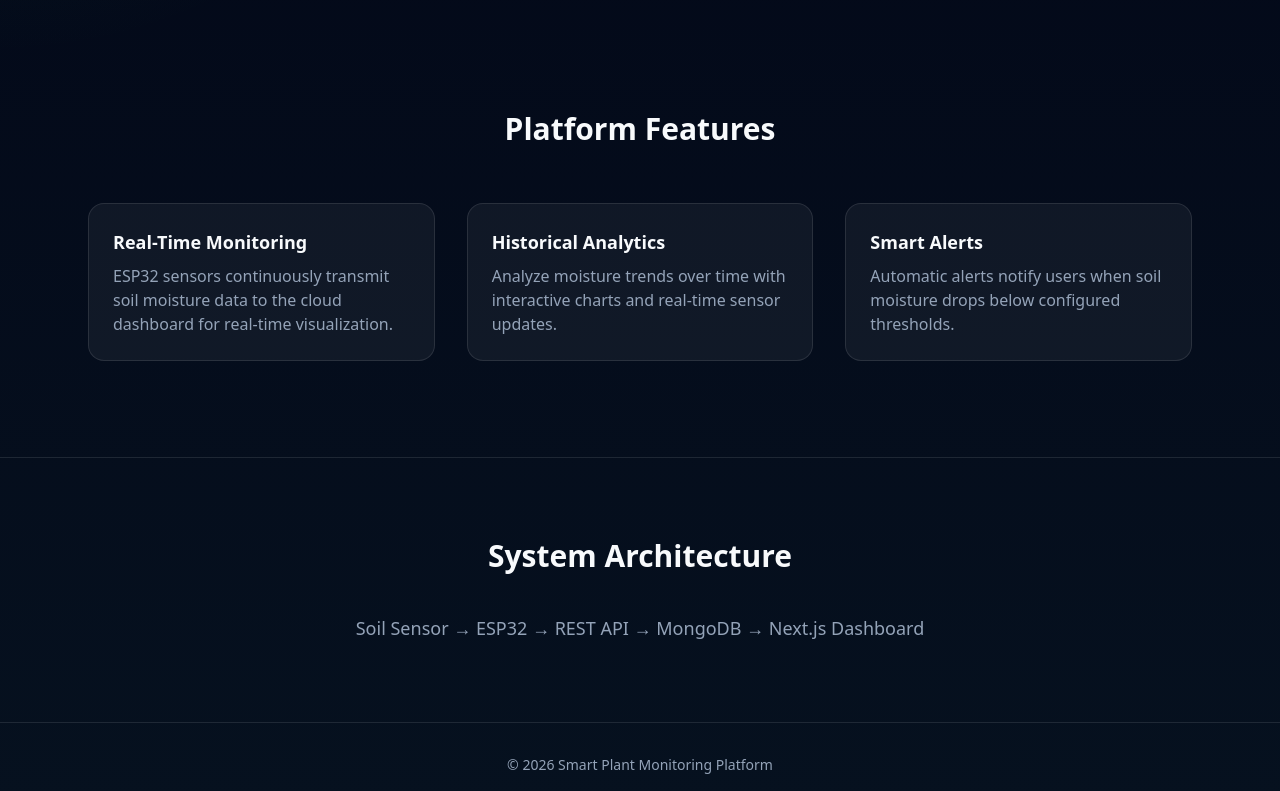
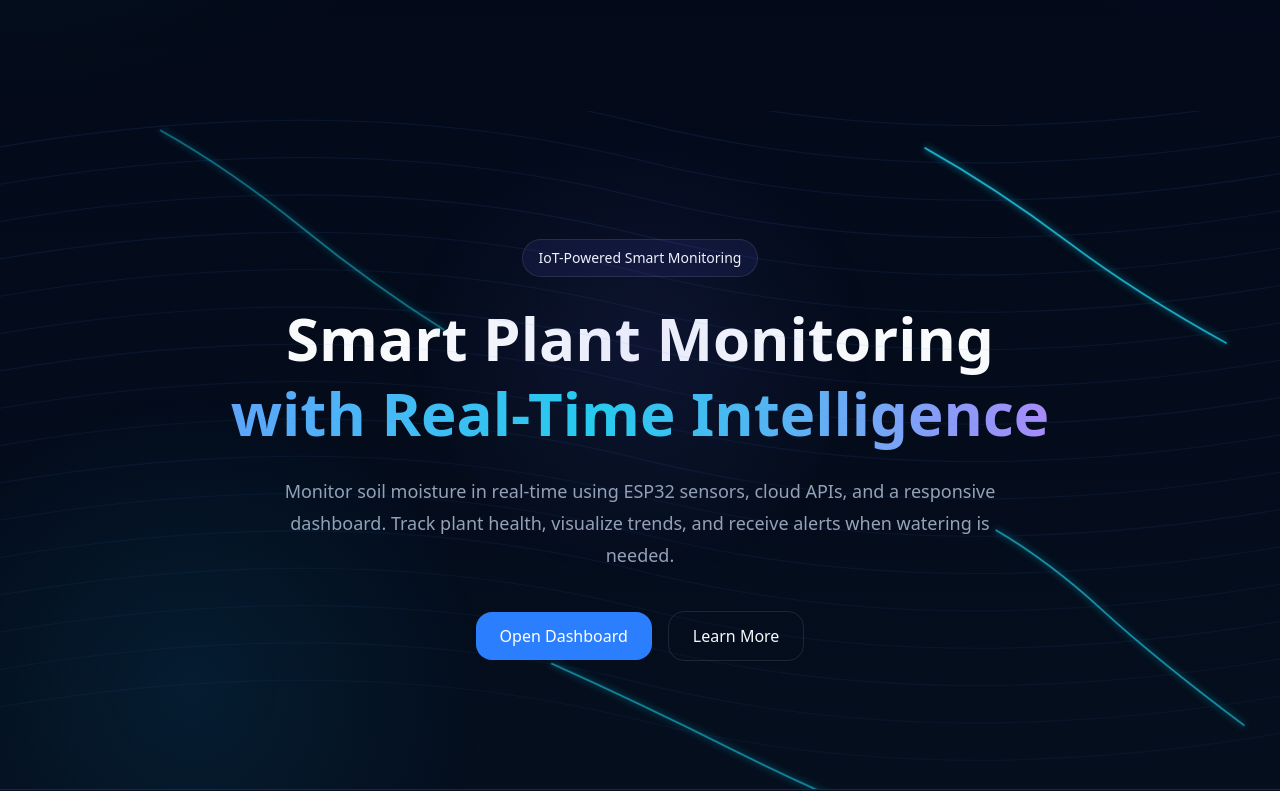
Before and after one commit to HridaySaikia/soil_moisture_iot, a Next.js app: page / in a window 1280 px wide. Shown: the part 444-1235 px from the top of the page. Built offline with nearby package versions, Linux system fonts and the light colour scheme.

Commit message:
project background

```diff
--- a/src/app/page.tsx
+++ b/src/app/page.tsx
@@ -2,6 +2,7 @@
 import Logo from "@/components/Logo";
 import Link from "next/link";
 import ThemeToggle from "@/components/ThemeToggle";
+import SignalWavesBackground from "@/components/SignalWavesBackground";
 
 export default function Home() {
   return (
@@ -73,52 +74,60 @@ export default function Home() {
         </div>
       </section>
 
-      <section className="mx-auto max-w-6xl px-4 pb-20 sm:px-6 sm:pb-24">
-        <h2 className="mb-10 text-center text-2xl font-semibold sm:mb-14 sm:text-3xl">
-          Platform Features
-        </h2>
+      <section className="relative isolate overflow-hidden">
+        <SignalWavesBackground />
 
-        <div className="grid gap-6 md:grid-cols-3 md:gap-8">
+        <div className="mx-auto max-w-6xl px-4 py-24 text-center sm:px-6 sm:py-32">
           <div
-            className="rounded-2xl border p-6"
+            className="mx-auto mb-6 inline-flex rounded-full border px-4 py-2 text-sm"
             style={{
               borderColor: "var(--border)",
-              background: "var(--card)",
+              background: "rgba(99,102,241,0.10)",
+              color: "var(--text-primary)",
             }}
           >
-            <h3 className="mb-2 text-lg font-semibold">Real-Time Monitoring</h3>
-            <p style={{ color: "var(--text-secondary)" }}>
-              ESP32 sensors continuously transmit soil moisture data to the
-              cloud dashboard for real-time visualization.
-            </p>
+            IoT-Powered Smart Monitoring
           </div>
 
-          <div
-            className="rounded-2xl border p-6"
-            style={{
-              borderColor: "var(--border)",
-              background: "var(--card)",
-            }}
+          <h1 className="text-4xl font-bold leading-tight sm:text-5xl md:text-6xl">
+            Smart Plant Monitoring
+            <br />
+            <span
+              style={{
+                background:
+                  "linear-gradient(90deg, #60a5fa 0%, #22d3ee 45%, #a78bfa 100%)",
+                WebkitBackgroundClip: "text",
+                WebkitTextFillColor: "transparent",
+              }}
+            >
+              with Real-Time Intelligence
+            </span>
+          </h1>
+
+          <p
+            className="mx-auto mt-6 max-w-3xl text-base leading-8 sm:text-lg"
+            style={{ color: "var(--text-secondary)" }}
           >
-            <h3 className="mb-2 text-lg font-semibold">Historical Analytics</h3>
-            <p style={{ color: "var(--text-secondary)" }}>
-              Analyze moisture trends over time with interactive charts and
-              real-time sensor updates.
-            </p>
-          </div>
+            Monitor soil moisture in real-time using ESP32 sensors, cloud APIs, and
+            a responsive dashboard. Track plant health, visualize trends, and receive
+            alerts when watering is needed.
+          </p>
 
-          <div
-            className="rounded-2xl border p-6"
-            style={{
-              borderColor: "var(--border)",
-              background: "var(--card)",
-            }}
-          >
-            <h3 className="mb-2 text-lg font-semibold">Smart Alerts</h3>
-            <p style={{ color: "var(--text-secondary)" }}>
-              Automatic alerts notify users when soil moisture drops below
-              configured thresholds.
-            </p>
+          <div className="mt-10 flex flex-col items-center justify-center gap-4 sm:flex-row">
+            <Link
+              href="/dashboard"
+              className="w-full rounded-2xl bg-blue-500 px-6 py-3 font-medium text-white sm:w-auto"
+            >
+              Open Dashboard
+            </Link>
+
+            <Link
+              href="/about"
+              className="w-full rounded-2xl border px-6 py-3 sm:w-auto"
+              style={{ borderColor: "var(--border)" }}
+            >
+              Learn More
+            </Link>
           </div>
         </div>
       </section>
--- /dev/null
+++ b/src/components/SignalWavesBackground.tsx
@@ -0,0 +1,89 @@
+export default function SignalWavesBackground() {
+  return (
+    <div className="absolute inset-0 overflow-hidden pointer-events-none">
+      <svg
+        className="h-full w-full"
+        viewBox="0 0 1440 900"
+        fill="none"
+        xmlns="http://www.w3.org/2000/svg"
+        preserveAspectRatio="xMidYMid slice"
+      >
+        <defs>
+          <linearGradient id="waveStroke" x1="0" y1="0" x2="1440" y2="900">
+            <stop offset="0%" stopColor="rgba(59,130,246,0.16)" />
+            <stop offset="55%" stopColor="rgba(99,102,241,0.14)" />
+            <stop offset="100%" stopColor="rgba(14,165,233,0.12)" />
+          </linearGradient>
+
+          <linearGradient id="glowLine" x1="0" y1="0" x2="1440" y2="900">
+            <stop offset="0%" stopColor="#22d3ee" />
+            <stop offset="100%" stopColor="#6366f1" />
+          </linearGradient>
+
+          <filter id="softGlow" x="-50%" y="-50%" width="200%" height="200%">
+            <feGaussianBlur stdDeviation="4" result="blur" />
+            <feMerge>
+              <feMergeNode in="blur" />
+              <feMergeNode in="SourceGraphic" />
+            </feMerge>
+          </filter>
+        </defs>
+
+        <rect width="1440" height="900" fill="transparent" />
+
+        {Array.from({ length: 18 }).map((_, i) => {
+          const y = 40 + i * 42;
+          return (
+            <path
+              key={i}
+              d={`M -80 ${y} Q 360 ${y - 90} 720 ${y} T 1520 ${y}`}
+              stroke="url(#waveStroke)"
+              strokeWidth="1.2"
+              opacity={0.7 - i * 0.02}
+              fill="none"
+            />
+          );
+        })}
+
+        <g filter="url(#softGlow)">
+          <path
+            d="M 1040 110 Q 1120 155 1200 215 T 1380 330"
+            stroke="url(#glowLine)"
+            strokeWidth="1.8"
+            opacity="0.9"
+            fill="none"
+          />
+          <path
+            d="M 1120 540 Q 1180 575 1240 630 T 1400 760"
+            stroke="url(#glowLine)"
+            strokeWidth="1.5"
+            opacity="0.8"
+            fill="none"
+          />
+          <path
+            d="M 180 90 Q 260 135 340 200 T 500 315"
+            stroke="url(#glowLine)"
+            strokeWidth="1.3"
+            opacity="0.7"
+            fill="none"
+          />
+          <path
+            d="M 620 690 Q 720 735 830 790 T 1080 900"
+            stroke="url(#glowLine)"
+            strokeWidth="1.5"
+            opacity="0.75"
+            fill="none"
+          />
+        </g>
+      </svg>
+
+      <div
+        className="absolute inset-0"
+        style={{
+          background:
+            "radial-gradient(circle at 50% 35%, rgba(99,102,241,0.10), transparent 30%), radial-gradient(circle at 15% 85%, rgba(14,165,233,0.10), transparent 24%)",
+        }}
+      />
+    </div>
+  );
+}
```
